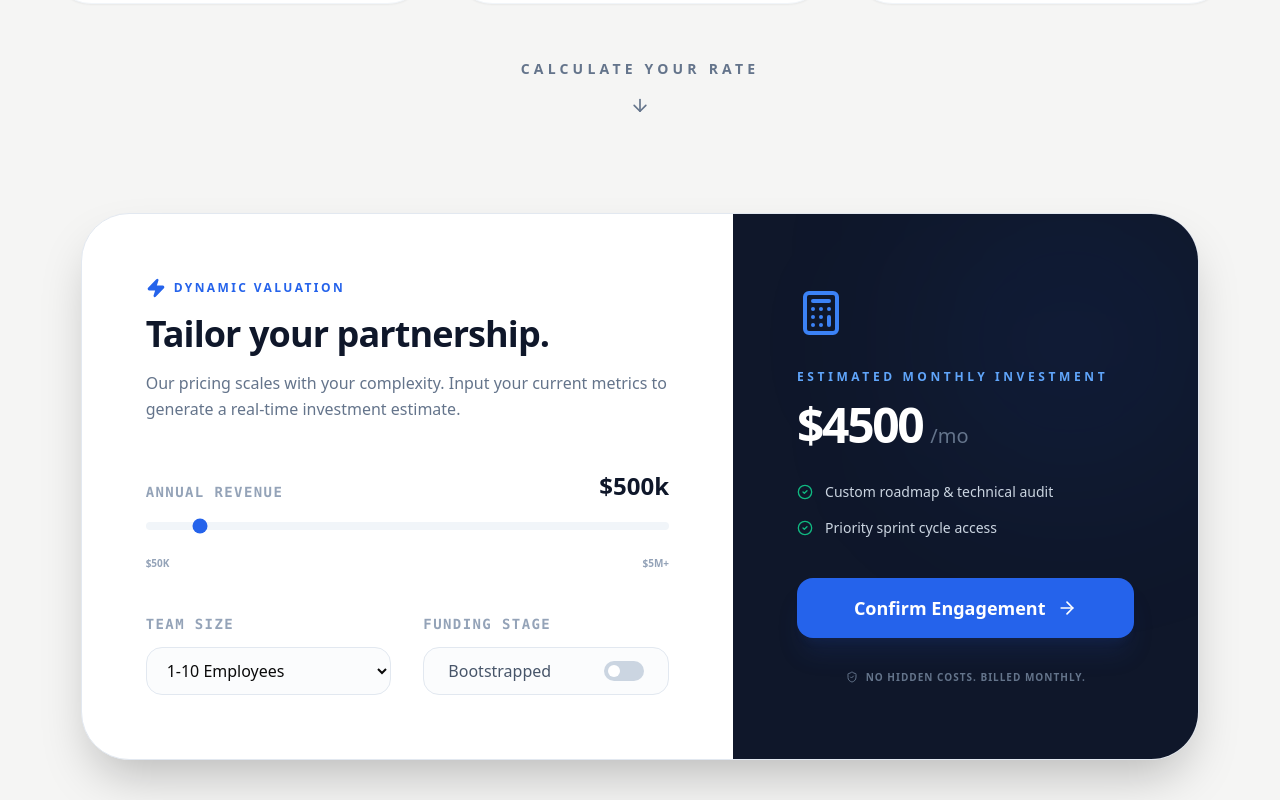
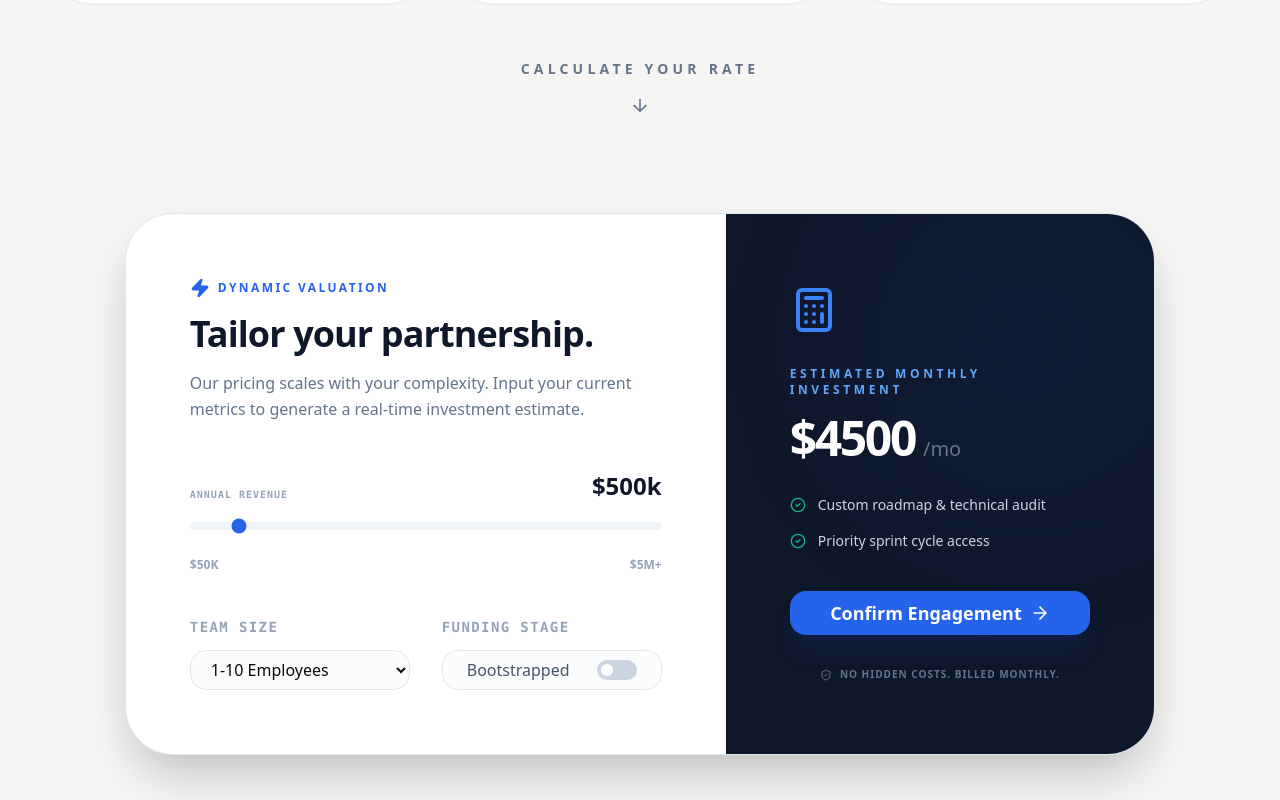
Before and after one commit to l-tting/ab-consul, a Next.js app in the folder my-app/: page /pricing in a window 1280 px wide. Shown: the part 620-1420 px from the top of the page. Built offline with nearby package versions, Linux system fonts and the light colour scheme.

Commit message:
pricing page --calculator fixes --b/l

```diff
--- a/my-app/src/components/PricingTiers.jsx
+++ b/my-app/src/components/PricingTiers.jsx
@@ -17,7 +17,7 @@ export default function PricingCalculator() {
   }, [revenue, isSeeded, companySize]);
 
   return (
-    <section className="w-full py-20 px-8 flex justify-center">
+    <section className="w-full py-20 px-20 flex justify-center">
       {/* Increased max-w to 7xl for a wider, more cinematic card */}
       <div className="w-[92%] max-w-7xl">
 
@@ -40,7 +40,7 @@ export default function PricingCalculator() {
               {/* Revenue Slider */}
               <div className="space-y-5">
                 <div className="flex justify-between items-end">
-                  <label className="text-sm font-bold uppercase tracking-widest text-slate-400 font-mono">Annual Revenue</label>
+                  <label className="text-[10px] font-bold uppercase tracking-widest text-slate-400 font-mono">Annual Revenue</label>
                   <span className="text-2xl font-bold text-slate-900">
                     ${(revenue / 1000).toLocaleString()}k
                   </span>
@@ -51,7 +51,7 @@ export default function PricingCalculator() {
                   onChange={(e) => setRevenue(Number(e.target.value))}
                   className="w-full h-2 bg-slate-100 rounded-lg appearance-none cursor-pointer accent-blue-600"
                 />
-                <div className="flex justify-between text-[10px] text-slate-400 font-bold uppercase">
+                <div className="flex justify-between text-[12px] text-slate-400 font-bold uppercase">
                   <span>$50k</span>
                   <span>$5M+</span>
                 </div>
@@ -63,7 +63,7 @@ export default function PricingCalculator() {
                   <label className="text-sm font-bold uppercase tracking-widest text-slate-400 font-mono">Team Size</label>
                   <select
                     onChange={(e) => setCompanySize(e.target.value)}
-                    className="w-full h-12 px-4 rounded-2xl border border-slate-200 bg-slate-50/50 focus:ring-2 focus:ring-blue-500/20 outline-none font-medium transition-all"
+                    className="w-full h-10 px-4 rounded-2xl border border-slate-200 bg-slate-50/50 focus:ring-2 focus:ring-blue-500/20 outline-none font-medium transition-all"
                   >
                     <option value="1-10">1-10 Employees</option>
                     <option value="11-50">11-50 Employees</option>
@@ -76,7 +76,7 @@ export default function PricingCalculator() {
                   <label className="text-sm font-bold uppercase tracking-widest text-slate-400 font-mono">Funding Stage</label>
                   <button
                     onClick={() => setIsSeeded(!isSeeded)}
-                    className={`w-full h-12 px-6 rounded-2xl border transition-all flex items-center justify-between ${
+                    className={`w-full h-10 px-6 rounded-2xl border transition-all flex items-center justify-between ${
                       isSeeded ? "border-blue-600 bg-blue-50/50 text-blue-700" : "border-slate-200 bg-slate-50/50 text-slate-600"
                     }`}
                   >
@@ -117,7 +117,7 @@ export default function PricingCalculator() {
                 </div>
               </div>
 
-              <button className="w-full py-4 bg-blue-600 hover:bg-blue-700 text-white rounded-2xl font-bold text-lg flex items-center justify-center gap-3 group transition-all shadow-xl shadow-blue-900/20">
+              <button className="w-full py-2 bg-blue-600 hover:bg-blue-700 text-white rounded-2xl font-bold text-lg flex items-center justify-center gap-2 group transition-all shadow-xl shadow-blue-900/20">
                 Confirm Engagement
                 <ArrowRight className="w-5 h-5 group-hover:translate-x-2 transition-transform" />
               </button>
```
